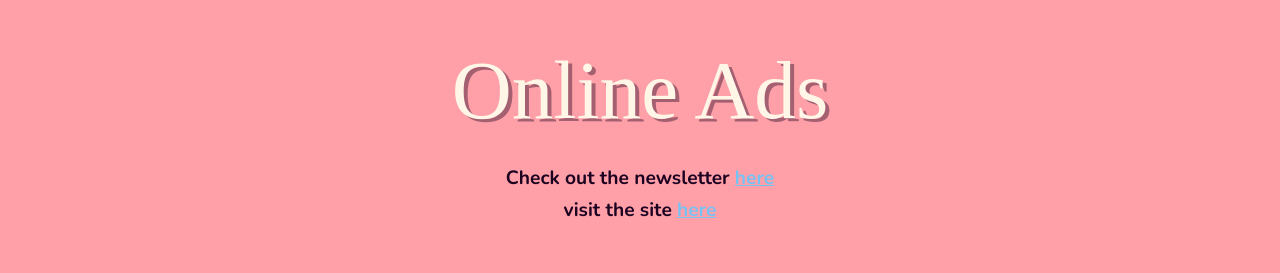
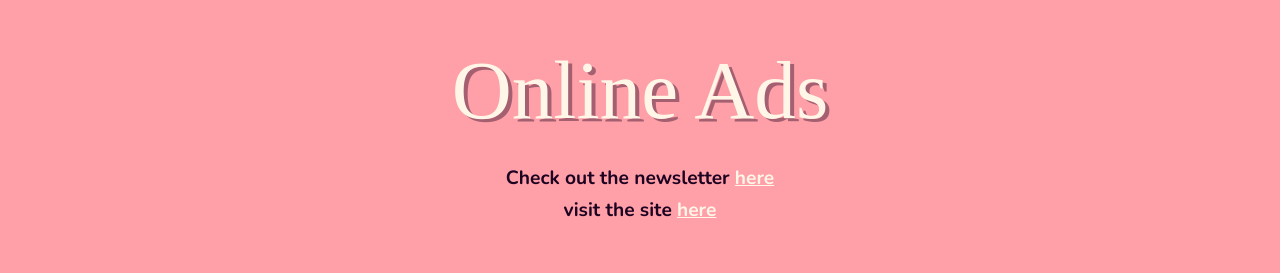
Before and after one commit to iamsynthetic/barksandbubbles-ola, a plain HTML site: page index.html in a window 1280 px wide. Shown: the part 154-427 px from the top of the page. Drawn offline with nearby package versions, Linux system fonts and the light colour scheme; a web font is replaced by a local one.

Commit message:
updated links

```diff
--- a/index.html
+++ b/index.html
@@ -27,10 +27,11 @@
       <div class="themaincontainer">
         <h1 class="themaintitle">Online Ads</h1>
         <p class="links">
-          Check out the newsletter <a href="http://tomotsugu.me">here</a>
+          Check out the newsletter
+          <a href="https://barksandbubbles-newsletter.netlify.app/">here</a>
         </p>
         <p class="links">
-          visit the site <a href="http://tomotsugu.me">here</a>
+          visit the site <a href="https://barksandbubbles.netlify.app/">here</a>
         </p>
       </div>
     </header>
--- a/main.css
+++ b/main.css
@@ -53,7 +53,7 @@ body {
   /* max-width: 600px; */
 }
 .theheader a {
-  color: #77c2f3;
+  color: #fff6e8;
   text-decoration: underline;
 }
 
```
